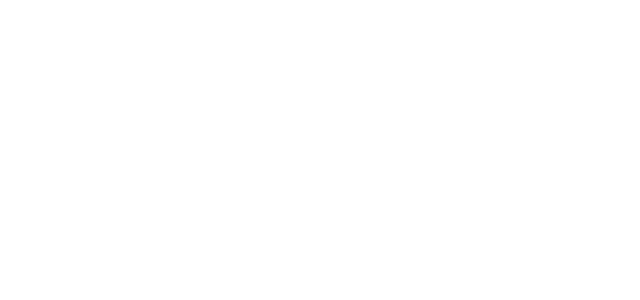
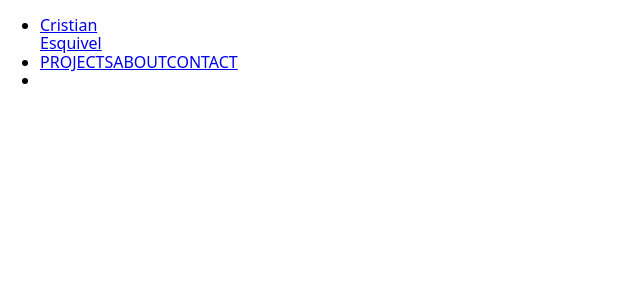
Before and after one commit to byKriz/portafolio, a React (Vite) app: page / in a window 1280 px wide. Shown: the top 300 px of the page, without its empty margins (0-640 px from the left). Built offline with nearby package versions, Linux system fonts and the light colour scheme; a web font is replaced by a local one.

Commit message:
agregando el NavBar

```diff
--- a/src/App.jsx
+++ b/src/App.jsx
@@ -1,12 +1,12 @@
-import './App.css'
+import "./App.css";
+import { NavBar } from "@components/NavBar/NavBar";
 
 function App() {
-
   return (
     <div className="App">
-
+      <NavBar />
     </div>
-  )
+  );
 }
 
-export default App
+export default App;
--- /dev/null
+++ b/src/components/NavBar/NavBar.jsx
@@ -0,0 +1,24 @@
+import React from 'react'
+import styles from './NavBar.module.scss'
+
+export const NavBar = () => {
+  return (
+    <nav className={styles.NavBar}>
+        <ul className={styles.navList}>
+            <li className={styles.navListItem}>
+                <a href="/" className={styles.navTitle}>
+                    Cristian
+                    <br />
+                    Esquivel
+                </a>
+            </li>
+            <li className={styles.navScroll_Links}>
+                <a href="#projects">PROJECTS</a>
+                <a href="#about">ABOUT</a>
+                <a href="#contact">CONTACT</a>
+            </li>
+            <li className={styles.navListItem}></li>
+        </ul>
+    </nav>
+  )
+}
```
Also changed, not shown: src/components/NavBar/NavBar.module.scss (added).
